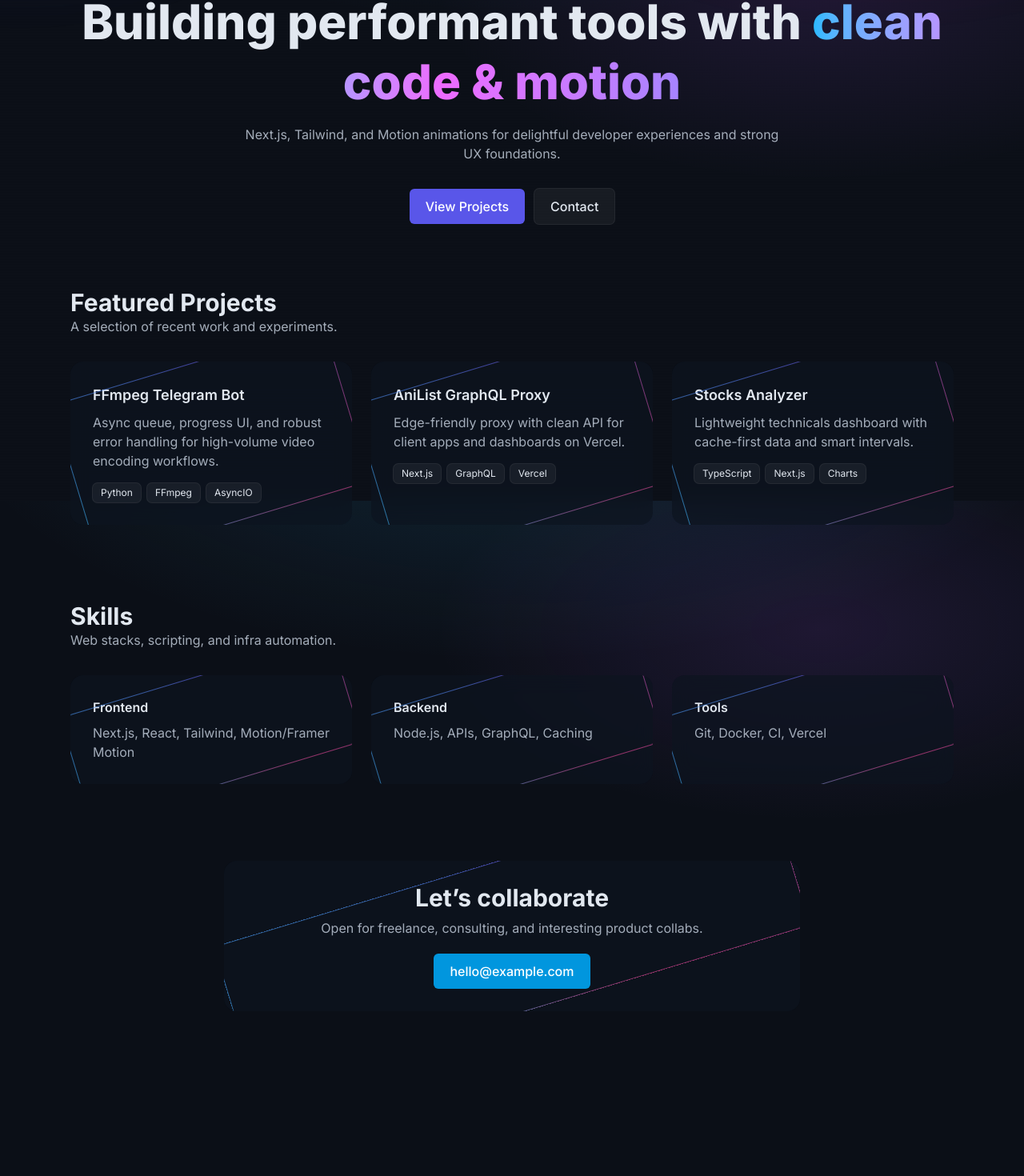
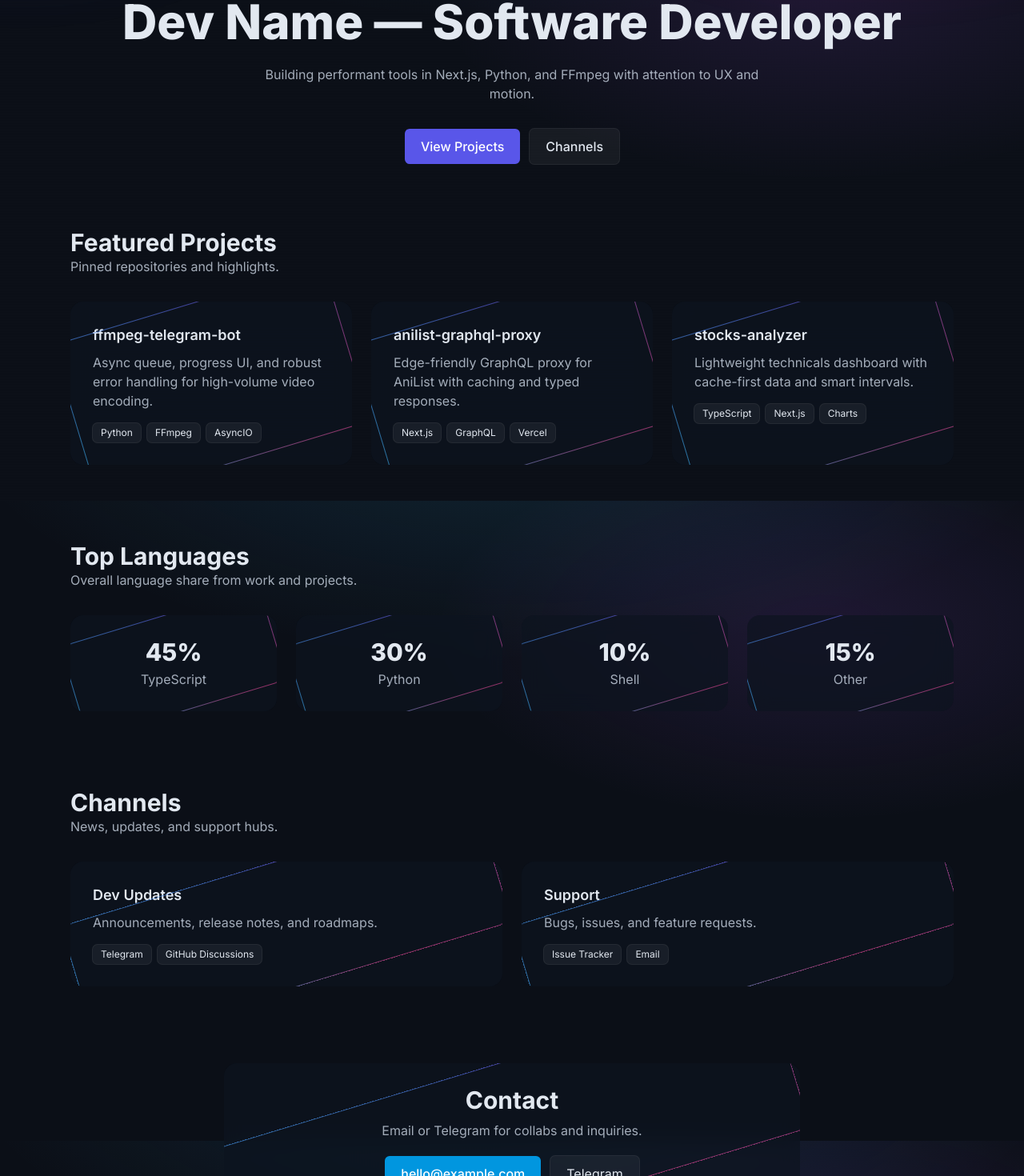
Before and after one commit to Itzmepromgitman/Developers-Portfolio, a Next.js app: page / in a window 1280 px wide. Shown: the part 174-1644 px from the top of the page at 80% size. Before the commit the page ends 1534 px from the top, so only its background shows below. Built offline with nearby package versions, Linux system fonts and the light colour scheme; no server answers.

Commit message:
Update page.tsx

```diff
--- a/app/page.tsx
+++ b/app/page.tsx
@@ -3,29 +3,11 @@
 
 import { motion } from "framer-motion";
 import GlowCard from "@/components/GlowCard";
-
-const projects = [
-  {
-    title: "FFmpeg Telegram Bot",
-    description:
-      "Async queue, progress UI, and robust error handling for high-volume video encoding workflows.",
-    tags: ["Python", "FFmpeg", "AsyncIO"]
-  },
-  {
-    title: "AniList GraphQL Proxy",
-    description:
-      "Edge-friendly proxy with clean API for client apps and dashboards on Vercel.",
-    tags: ["Next.js", "GraphQL", "Vercel"]
-  },
-  {
-    title: "Stocks Analyzer",
-    description:
-      "Lightweight technicals dashboard with cache-first data and smart intervals.",
-    tags: ["TypeScript", "Next.js", "Charts"]
-  }
-];
+import config from "./app.config";
 
 export default function Page() {
+  const { profile, repos, contact, languages, channels } = config;
+
   return (
     <main className="relative">
       {/* Hero */}
@@ -33,12 +15,7 @@ export default function Page() {
         <motion.div
           initial="hidden"
           animate="show"
-          variants={{
-            hidden: { opacity: 1 },
-            show: {
-              transition: { staggerChildren: 0.08 }
-            }
-          }}
+          variants={{ hidden: { opacity: 1 }, show: { transition: { staggerChildren: 0.08 } } }}
           className="text-center"
         >
           <motion.span
@@ -52,17 +29,14 @@ export default function Page() {
             variants={{ hidden: { opacity: 0, y: 8 }, show: { opacity: 1, y: 0 } }}
             className="mt-3 text-4xl md:text-6xl font-extrabold leading-tight"
           >
-            Building performant tools with
-            <span className="bg-clip-text text-transparent bg-gradient-to-r from-sky-400 via-fuchsia-400 to-violet-400">
-              {" "}clean code & motion
-            </span>
+            {profile.name} — {profile.role}
           </motion.h1>
 
           <motion.p
             variants={{ hidden: { opacity: 0, y: 8 }, show: { opacity: 1, y: 0 } }}
             className="mt-4 text-slate-300/80 max-w-2xl mx-auto"
           >
-            Next.js, Tailwind, and Motion animations for delightful developer experiences and strong UX foundations.
+            {profile.intro}
           </motion.p>
 
           <motion.div
@@ -76,10 +50,10 @@ export default function Page() {
               View Projects
             </a>
             <a
-              href="#contact"
-              className="px-5 py-2.5 rounded-md bg-white/5 hover:bg-white/10 text-slate-200 ring-1 ring-white/10 rounded font-medium transition"
+              href="#channels"
+              className="px-5 py-2.5 rounded-md bg-white/5 hover:bg-white/10 text-slate-200 ring-1 ring-white/10 font-medium transition"
             >
-              Contact
+              Channels
             </a>
           </motion.div>
         </motion.div>
@@ -89,20 +63,21 @@ export default function Page() {
       <section id="projects" className="relative z-10 max-w-6xl mx-auto px-6 pb-16 md:pb-24">
         <div className="mb-6 md:mb-8">
           <h2 className="text-2xl md:text-3xl font-bold">Featured Projects</h2>
-          <p className="text-slate-300/80">A selection of recent work and experiments.</p>
+          <p className="text-slate-300/80">Pinned repositories and highlights.</p>
         </div>
 
         <div className="grid md:grid-cols-3 gap-6">
-          {projects.map((p, i) => (
-            <GlowCard key={p.title} delay={i * 0.1}>
-              <h3 className="text-lg font-semibold">{p.title}</h3>
+          {repos.map((p, i) => (
+            <GlowCard key={p.name} delay={i * 0.1}>
+              <h3 className="text-lg font-semibold">
+                <a className="hover:underline" href={p.url} target="_blank" rel="noreferrer">
+                  {p.name}
+                </a>
+              </h3>
               <p className="mt-2 text-slate-300/80">{p.description}</p>
               <div className="mt-4 flex gap-2 flex-wrap">
-                {p.tags.map(t => (
-                  <span
-                    key={t}
-                    className="px-2.5 py-1 rounded-md text-xs bg-white/5 ring-1 ring-white/10"
-                  >
+                {p.tech.map((t) => (
+                  <span key={t} className="px-2.5 py-1 rounded-md text-xs bg-white/5 ring-1 ring-white/10">
                     {t}
                   </span>
                 ))}
@@ -112,43 +87,79 @@ export default function Page() {
         </div>
       </section>
 
-      {/* Skills */}
+      {/* Languages */}
       <section className="relative z-10 max-w-6xl mx-auto px-6 pb-16 md:pb-24">
         <div className="mb-6 md:mb-8">
-          <h2 className="text-2xl md:text-3xl font-bold">Skills</h2>
-          <p className="text-slate-300/80">Web stacks, scripting, and infra automation.</p>
+          <h2 className="text-2xl md:text-3xl font-bold">Top Languages</h2>
+          <p className="text-slate-300/80">Overall language share from work and projects.</p>
         </div>
 
-        <div className="grid md:grid-cols-3 gap-6">
-          <GlowCard>
-            <h3 className="font-semibold">Frontend</h3>
-            <p className="mt-2 text-slate-300/80">Next.js, React, Tailwind, Motion/Framer Motion</p>
+        <div className="grid md:grid-cols-4 gap-6">
+          {languages.map((l, i) => (
+            <GlowCard key={l.name} delay={i * 0.08} className="text-center">
+              <div className="text-3xl font-extrabold">{l.percent}%</div>
+              <div className="mt-1 text-slate-300/80">{l.name}</div>
             </GlowCard>
-          <GlowCard delay={0.05}>
-            <h3 className="font-semibold">Backend</h3>
-            <p className="mt-2 text-slate-300/80">Node.js, APIs, GraphQL, Caching</p>
+          ))}
+        </div>
+      </section>
+
+      {/* Channels */}
+      <section id="channels" className="relative z-10 max-w-6xl mx-auto px-6 pb-16 md:pb-24">
+        <div className="mb-6 md:mb-8">
+          <h2 className="text-2xl md:text-3xl font-bold">Channels</h2>
+          <p className="text-slate-300/80">News, updates, and support hubs.</p>
+        </div>
+
+        <div className="grid md:grid-cols-2 gap-6">
+          {channels.map((c, i) => (
+            <GlowCard key={c.name} delay={i * 0.08}>
+              <h3 className="text-lg font-semibold">{c.name}</h3>
+              <p className="mt-2 text-slate-300/80">{c.info}</p>
+              <div className="mt-4 flex gap-2 flex-wrap">
+                {c.links.map((lnk) => (
+                  <a
+                    key={lnk.label}
+                    href={lnk.url}
+                    target="_blank"
+                    rel="noreferrer"
+                    className="px-2.5 py-1 rounded-md text-xs bg-white/5 ring-1 ring-white/10 hover:bg-white/10"
+                  >
+                    {lnk.label}
+                  </a>
+                ))}
+              </div>
             </GlowCard>
-          <GlowCard delay={0.1}>
-            <h3 className="font-semibold">Tools</h3>
-            <p className="mt-2 text-slate-300/80">Git, Docker, CI, Vercel</p>
-          </GlowCard>
+          ))}
         </div>
       </section>
 
       {/* Contact */}
       <section id="contact" className="relative z-10 max-w-3xl mx-auto px-6 pb-24">
         <GlowCard className="text-center">
-          <h2 className="text-2xl md:text-3xl font-bold">Let’s collaborate</h2>
+          <h2 className="text-2xl md:text-3xl font-bold">Contact</h2>
           <p className="mt-2 text-slate-300/80">
-            Open for freelance, consulting, and interesting product collabs.
+            Email or Telegram for collabs and inquiries.
           </p>
-          <div className="mt-5">
+          <div className="mt-5 flex items-center justify-center gap-3">
+            {contact.email && (
               <a
-              href="mailto:hello@example.com"
+                href={`mailto:${contact.email}`}
                 className="inline-flex items-center px-5 py-2.5 rounded-md bg-sky-500/90 hover:bg-sky-400 text-white font-medium transition"
               >
-              hello@example.com
+                {contact.email}
               </a>
+            )}
+            {contact.telegramId && (
+              <a
+                href={`https://${contact.telegramId.startsWith("t.me/") ? contact.telegramId : `t.me/${contact.telegramId}`}`}
+                target="_blank"
+                rel="noreferrer"
+                className="inline-flex items-center px-5 py-2.5 rounded-md bg-white/5 hover:bg-white/10 text-slate-200 ring-1 ring-white/10 transition"
+              >
+                Telegram
+              </a>
+            )}
           </div>
         </GlowCard>
       </section>
```
Lines whose indentation alone changed are shown as unchanged.
